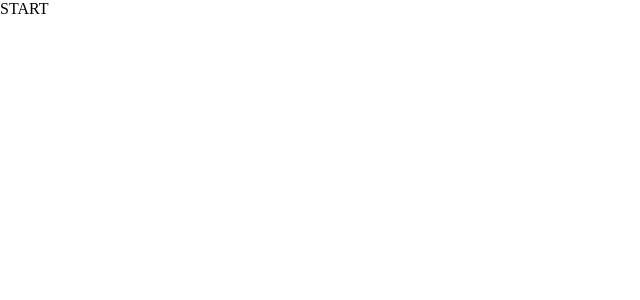
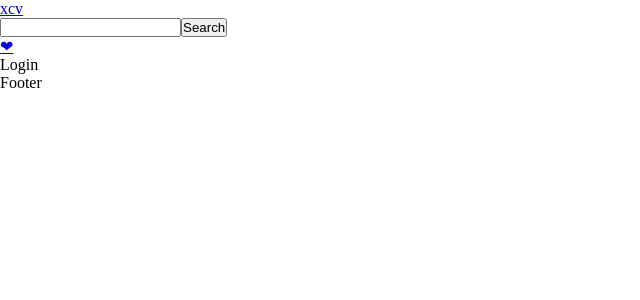
Before and after one commit to lobzhanidzee/comm-school, a React (Create React App) app: page /login in a window 1280 px wide. Shown: the top 300 px of the page, without its empty margins (0-640 px from the left). Built offline with nearby package versions, Linux system fonts and the light colour scheme.

Commit message:
route-added

```diff
--- a/src/App.js
+++ b/src/App.js
@@ -1,7 +1,9 @@
+import { RouterProvider } from "react-router-dom";
+import { router } from "./routes/routes";
 import "./App.css";
 
 function App() {
-  return <div>START</div>;
+  return <RouterProvider router={router} />;
 }
 
 export default App;
--- /dev/null
+++ b/src/components/Footer/Footer.jsx
@@ -0,0 +1,5 @@
+const Footer = () => {
+  return <div>Footer</div>;
+};
+
+export default Footer;
--- /dev/null
+++ b/src/components/Header/Header.jsx
@@ -0,0 +1,21 @@
+import { Link } from "react-router-dom";
+
+const Header = () => {
+  return (
+    <header>
+      <Link>
+        xcv
+        <img src="" alt="" srcset="" />
+      </Link>
+      <div className="search-container">
+        <form action="?">
+          <input type="text" name="search" id="search" />
+          <button>Search</button>
+        </form>
+        <Link>❤</Link>
+      </div>
+    </header>
+  );
+};
+
+export default Header;
--- /dev/null
+++ b/src/components/Layout/Layout.jsx
@@ -0,0 +1,19 @@
+import { Outlet } from "react-router-dom";
+import Header from "../Header/Header";
+import Footer from "../Footer/Footer";
+
+const Layout = () => {
+  return (
+    <div>
+      <Header />
+
+      <main>
+        <Outlet />
+      </main>
+
+      <Footer />
+    </div>
+  );
+};
+
+export default Layout;
--- /dev/null
+++ b/src/pages/Book.jsx
@@ -0,0 +1,5 @@
+const Book = () => {
+  return <div>Book</div>;
+};
+
+export default Book;
--- /dev/null
+++ b/src/pages/Favorites.jsx
@@ -0,0 +1,5 @@
+const Favorites = () => {
+  return <div>Favorites</div>;
+};
+
+export default Favorites;
--- /dev/null
+++ b/src/pages/Home.jsx
@@ -0,0 +1,5 @@
+const Home = () => {
+  return <div>Home</div>;
+};
+
+export default Home;
--- /dev/null
+++ b/src/pages/Login.jsx
@@ -0,0 +1,5 @@
+const Login = () => {
+  return <div>Login</div>;
+};
+
+export default Login;
--- /dev/null
+++ b/src/routes/routes.jsx
@@ -0,0 +1,23 @@
+import { createBrowserRouter } from "react-router-dom";
+
+import Layout from "../components/Layout/Layout";
+
+import Login from "../pages/Login";
+import Home from "../pages/Home";
+import Book from "../pages/Book";
+
+export const router = createBrowserRouter([
+  {
+    path: "/",
+    element: <Layout />,
+
+    children: [
+      {
+        index: true,
+        element: <Home />,
+      },
+      { path: "login", element: <Login /> },
+      { path: "book", children: [{ path: ":id", element: <Book /> }] },
+    ],
+  },
+]);
```
